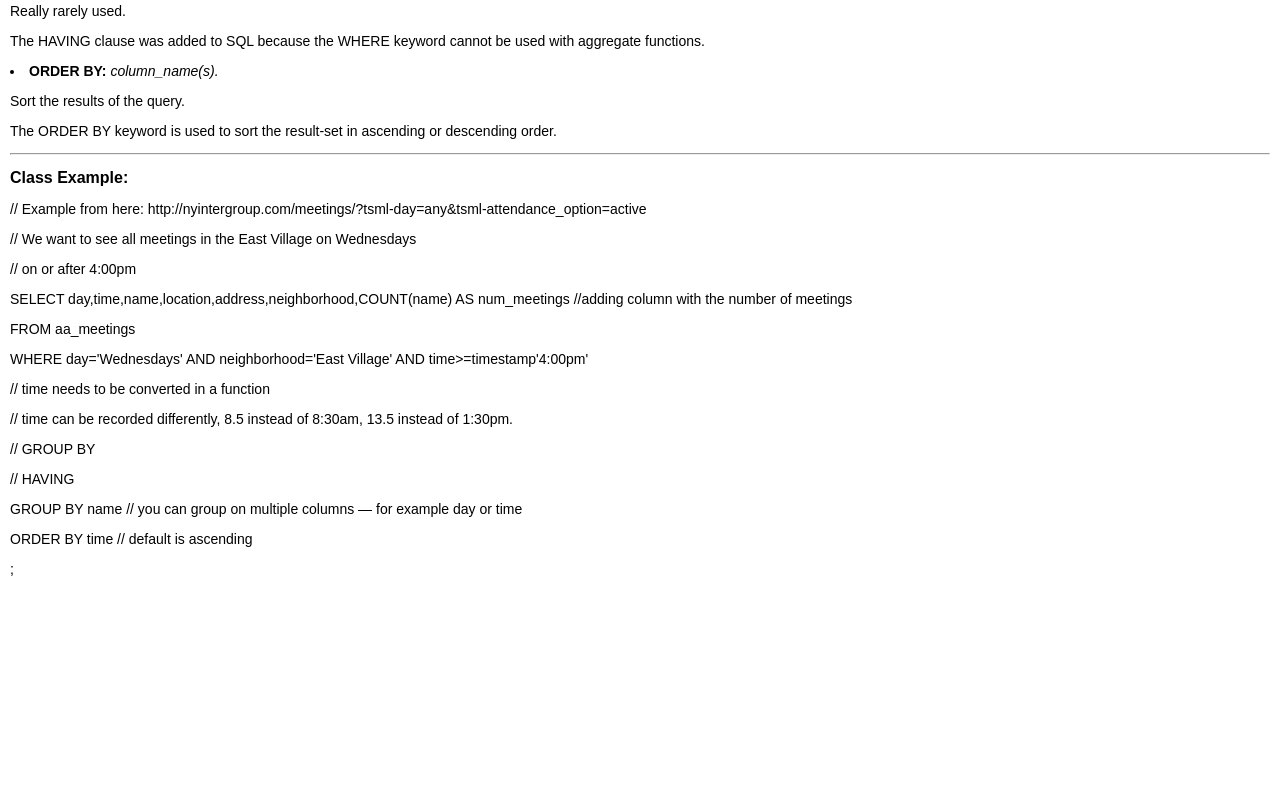
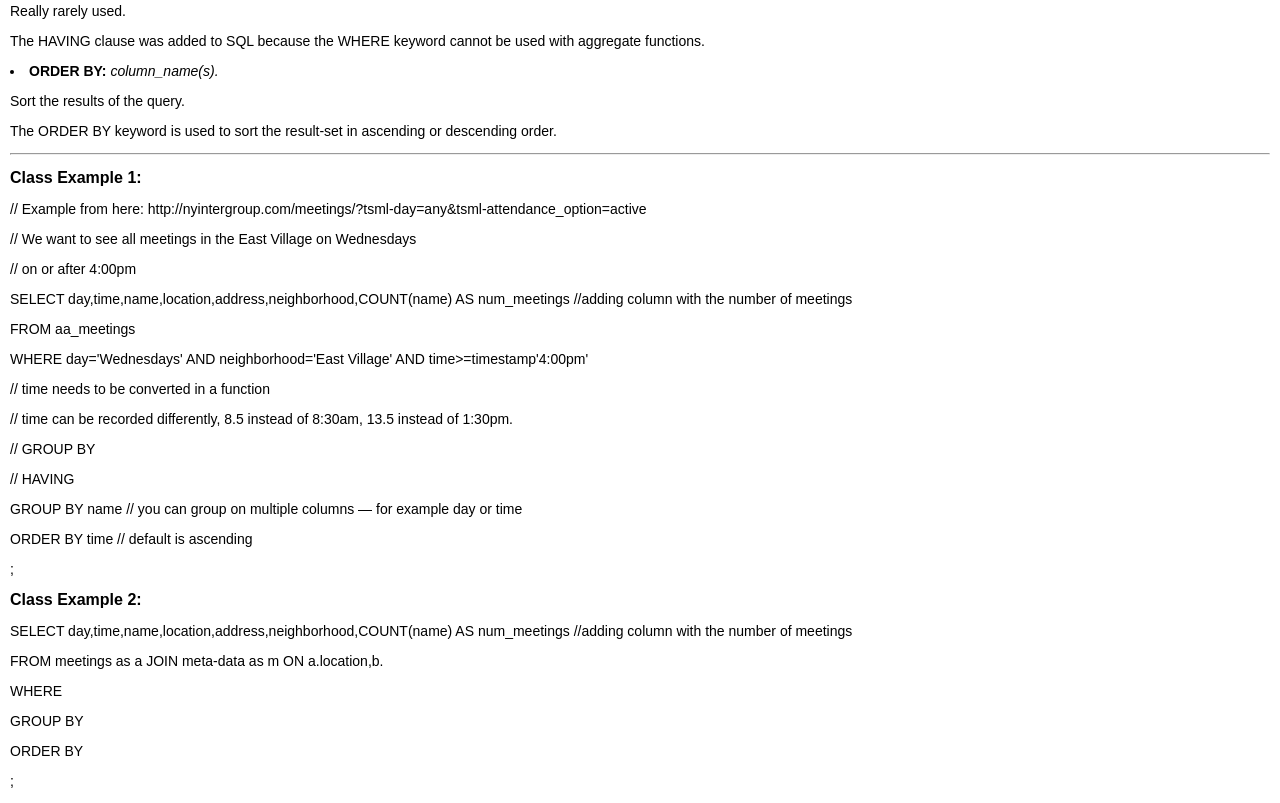
Before and after one commit to ibonnet/data-structures, a plain HTML site: page the-query/index.html in a window 1280 px wide. Shown: the part 698-1501 px from the top of the page. Before the commit the page ends 1289 px from the top, so only its background shows below. Drawn offline with Linux system fonts and the light colour scheme.

Commit message:
Update index.html
add example 2

```diff
--- a/the-query/index.html
+++ b/the-query/index.html
@@ -52,7 +52,7 @@
 
 </section>
 
-    <section id="group-by">
+    <section id="syntax">
 <p><h1>SQL Syntax</h1></p>
 
 <li>
@@ -86,22 +86,64 @@
     <p>Sort the results of the query.</p>
     <p>The ORDER BY keyword is used to sort the result-set in ascending or descending order.</p>
     </li>
+</section>
+
 <hr>
-<p><h1>Class Example:</h1></p>
+
+    <section id="example1">
+<p>
+        <h1>Class Example 1:</h1>
+        </p>
 
 <p>// Example from here: http://nyintergroup.com/meetings/?tsml-day=any&tsml-attendance_option=active</p>
 <p>// We want to see all meetings in the East Village on Wednesdays</p>
 <p>// on or after 4:00pm</p>
-<p>SELECT day,time,name,location,address,neighborhood,COUNT(name) AS num_meetings //adding column with the number of meetings</p>
-<p>FROM aa_meetings</p>
-<p>WHERE day='Wednesdays' AND neighborhood='East Village' AND time>=timestamp'4:00pm'</p>
+<p>
+    SELECT day,time,name,location,address,neighborhood,COUNT(name) AS num_meetings //adding column with the number of meetings
+    </p>
+<p>
+    FROM aa_meetings
+    </p>
+<p>
+    WHERE day='Wednesdays' AND neighborhood='East Village' AND time>=timestamp'4:00pm'
+    </p>
 <p>// time needs to be converted in a function</p>
 <p>// time can be recorded differently, 8.5 instead of 8:30am, 13.5 instead of 1:30pm.</p>
 <p>// GROUP BY</p>
 <p>// HAVING</p>
-<p>GROUP BY name // you can group on multiple columns — for example day or time</p>
-<p>ORDER BY time // default is ascending</p>
-<p>;</p>
+<p>
+    GROUP BY name // you can group on multiple columns — for example day or time
+    </p>
+<p>
+    ORDER BY time // default is ascending
+    </p>
+<p>
+    ;
+    </p>
+</section>
+
+    <section id="example2">
+<p>
+        <h1>Class Example 2:</h1>
+        </p>
+<p>
+    SELECT day,time,name,location,address,neighborhood,COUNT(name) AS num_meetings //adding column with the number of meetings
+</p>
+<p>
+    FROM meetings as a JOIN meta-data as m ON a.location,b.
+</p>
+<p>
+    WHERE
+    </p>
+<p>
+    GROUP BY
+    </p>
+<p>
+    ORDER BY
+    </p>
+<p>
+    ;
+</p>
 </section>
 
 
```
